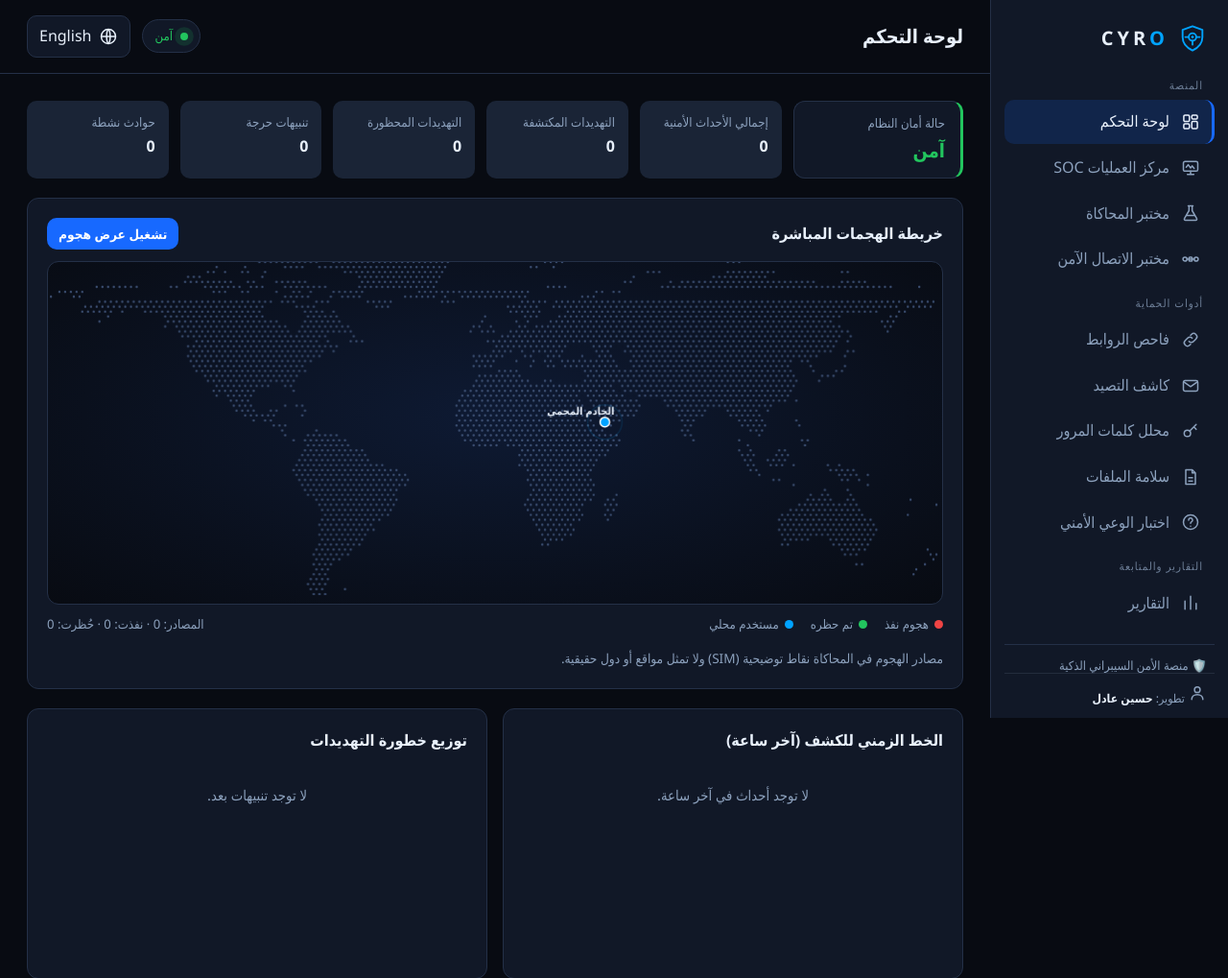
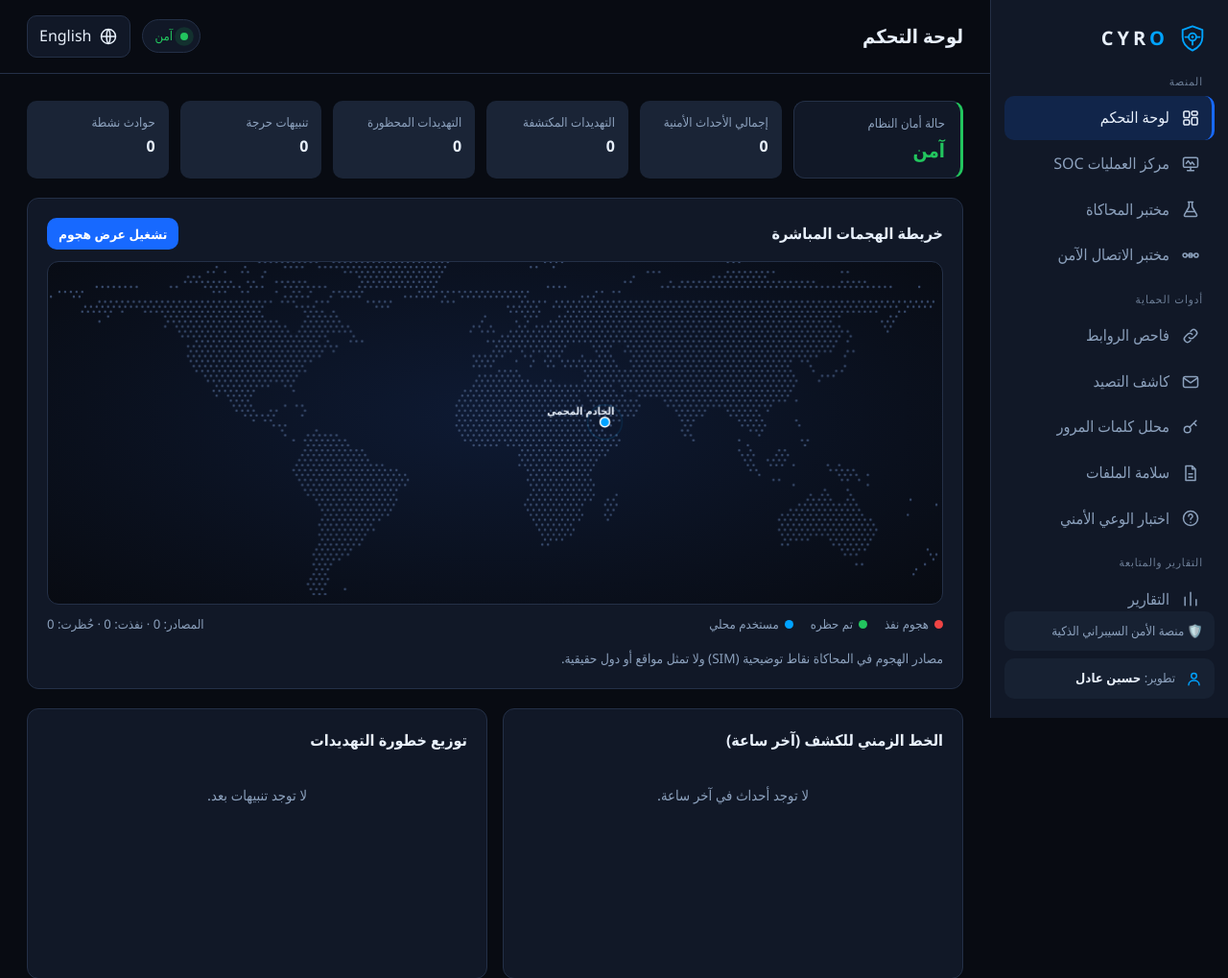
Before and after one commit to hasseensahaeri-ux/CYRO, a Flask app: page / in a window 1280 px wide. Shown: the top 1019 px of the page at 96% size. Run offline with Flask 3, Linux system fonts and the light colour scheme; data that the repository does not hold is empty.

Commit message:
Polish responsive sidebar card styling

```diff
--- a/frontend/static/css/main.css
+++ b/frontend/static/css/main.css
@@ -455,11 +455,19 @@ html[dir="rtl"] .scene .stage>*{direction:rtl}
 }
 
 
-/* Sidebar developer credit and clean RTL copyright footer */
-.side{gap:20px}
-.tagline{margin-top:auto;margin-bottom:0}
-.developer-credit{margin-top:-14px;padding:10px 8px 2px;border-top:1px solid rgba(140,161,189,.14);color:var(--muted);font-size:.76rem;line-height:1.5;text-align:start;letter-spacing:0}
-.developer-credit strong{color:var(--text);font-weight:600}
+/* Sidebar info cards: matching platform and developer identity */
+.side{gap:16px;min-height:0}
+.nav{min-height:0}
+.side-meta-stack{margin-top:auto;display:flex;flex-direction:column;gap:8px;padding-top:4px}
+.side-meta-item{display:flex;align-items:center;gap:10px;min-width:0;margin:0;padding:11px 12px;border:0;border-radius:10px;background:rgba(26,36,54,.72);color:var(--muted);font-size:.82rem;font-weight:500;line-height:1.5;text-align:start;letter-spacing:0;overflow-wrap:anywhere}
+.side-meta-icon{width:19px;height:19px;flex:none;color:var(--accent)}
+.developer-credit strong{color:var(--text);font:inherit;font-weight:600}
+@media(max-width:820px){
+  .side{height:100dvh;max-height:100dvh;overflow-y:auto;overscroll-behavior:contain;padding-block:18px calc(18px + env(safe-area-inset-bottom));gap:14px}
+  .nav{flex:0 0 auto}
+  .side-meta-stack{margin-top:12px}
+  .side-meta-item{padding:11px 12px;font-size:.82rem}
+}
  .site-footer{display:flex;justify-content:center;align-items:center;flex:none;min-height:52px;width:100%;padding:12px 18px;border-top:1px solid var(--line);background:#0D1421;color:#A9B9CF;font-size:.78rem;text-align:center;direction:rtl;unicode-bidi:plaintext}
  .footer-rights{margin:0;display:flex;align-items:center;justify-content:center;gap:10px;flex-wrap:wrap;line-height:1.6;direction:rtl;unicode-bidi:plaintext;font-weight:500}.footer-separator{color:var(--accent);font-size:.8rem}
 @media(max-width:560px){.site-footer{padding:11px 12px;font-size:.72rem}.footer-rights{gap:7px}}
```
